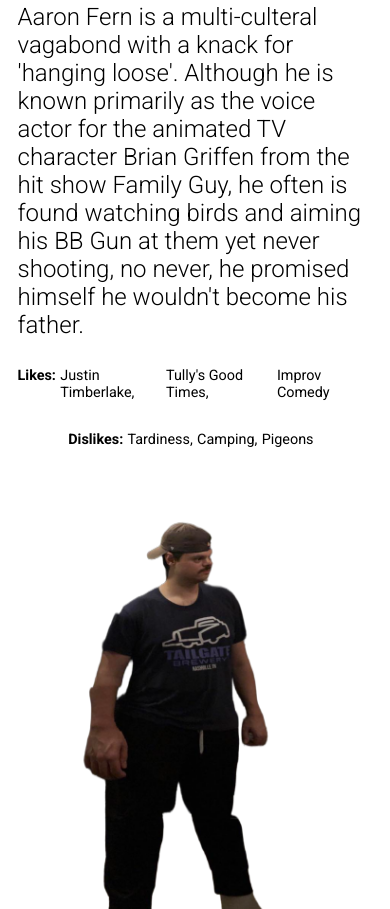
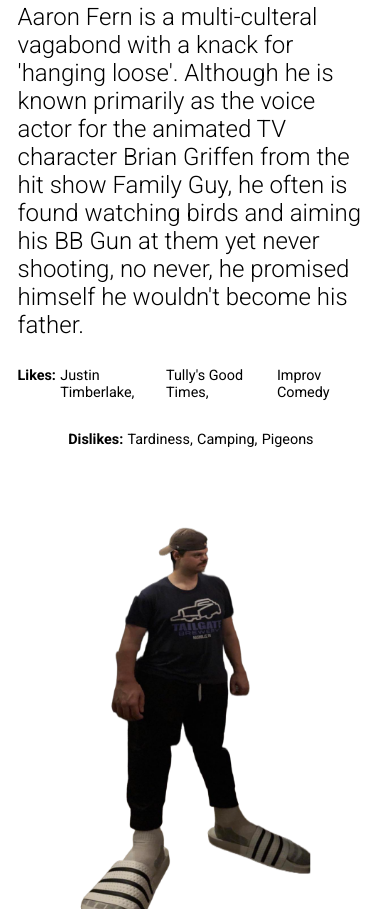
Before and after one commit to lucaspasa/Just-One-Fern, a website: page src/index.html in a window 390 px wide. Shown: the part 1775-2684 px from the top of the page. Drawn offline with Linux system fonts and the light colour scheme.

Commit message:
adjusted images css and fixed bug
screen would not scroll at less than 500px wide

```diff
--- a/src/sass/index.scss
+++ b/src/sass/index.scss
@@ -378,6 +378,8 @@ html{
                         .a-bio{
                             transform: scale(.6);
                             padding: -5em;
+                            margin: -24em 0 -20em 0;
+                            max-height: 70vw;
                         }
                         .l-bio{
                             width: 50vw;
@@ -931,7 +933,6 @@ html{
          padding: 0;
          font-family: $font-hand;
          overflow-x: hidden;
-         overflow-y: hidden;
          max-width: 99vw;
          .logo-hover{
              position: sticky;
@@ -1275,16 +1276,16 @@ html{
                              order: 1;
                          }
                          .a-bio{
-                             width: 40vw;
+                            //  width: 40vw;
                              padding: 5em 0;
                              order: 2;
                              transform: scale(2);
-                             margin-bottom: 2em;
+                             margin-bottom: 3em;
                     //  border: #e7ac9a 3px solid;
 
                           }
                           .l-bio{
-                              width: 50vw;
+                            //   width: 50vw;
                              transform: scale(3);
                              padding: 5em 0em;
                              margin-bottom: 1em;
@@ -1295,7 +1296,7 @@ html{
                           }
                      }
                  }
-                 z-index: -1;
+                //  z-index: -1;
              }// X CONTAINER X
              .contact{
                  z-index: 3;
```
Also changed, not shown: src/css/index.css.
